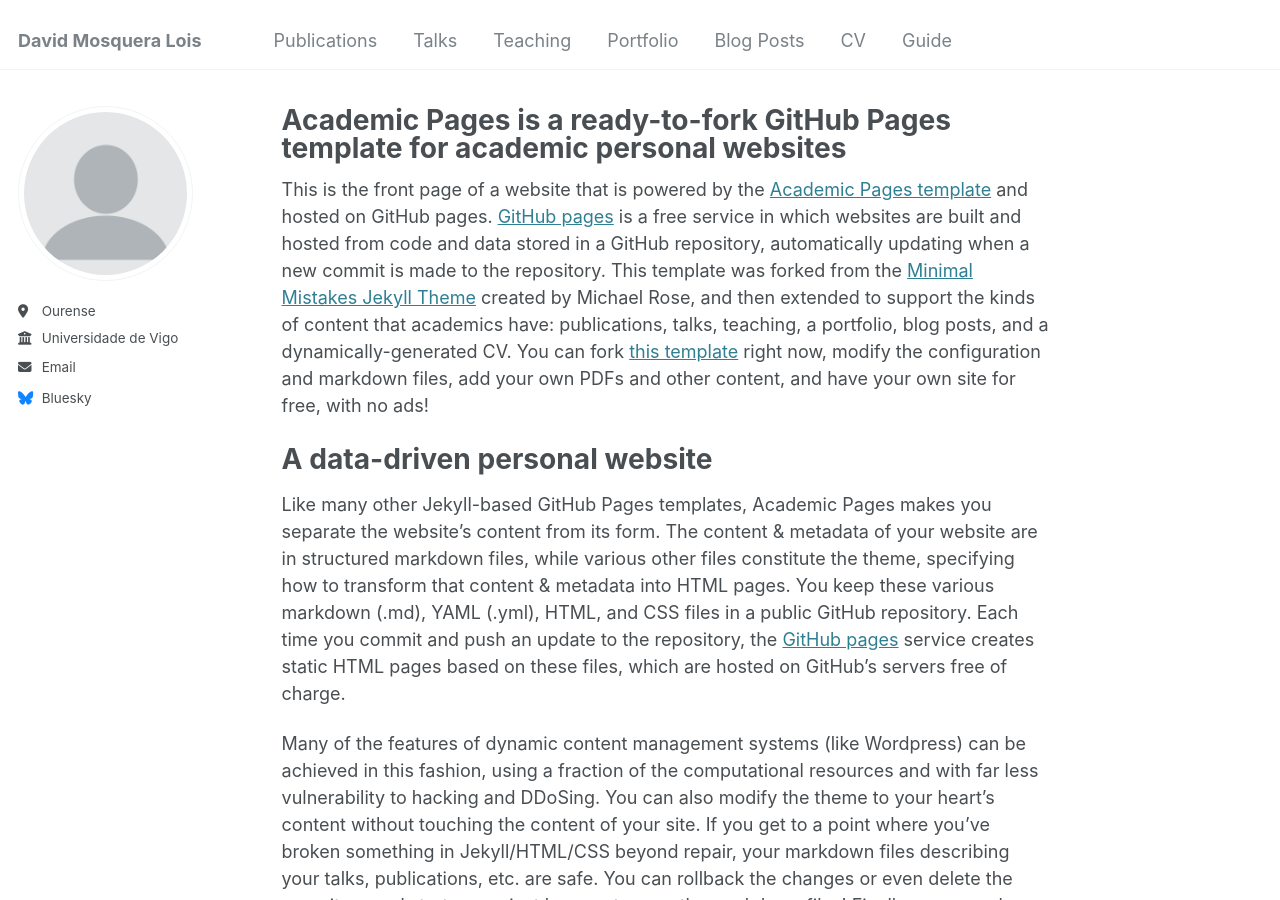
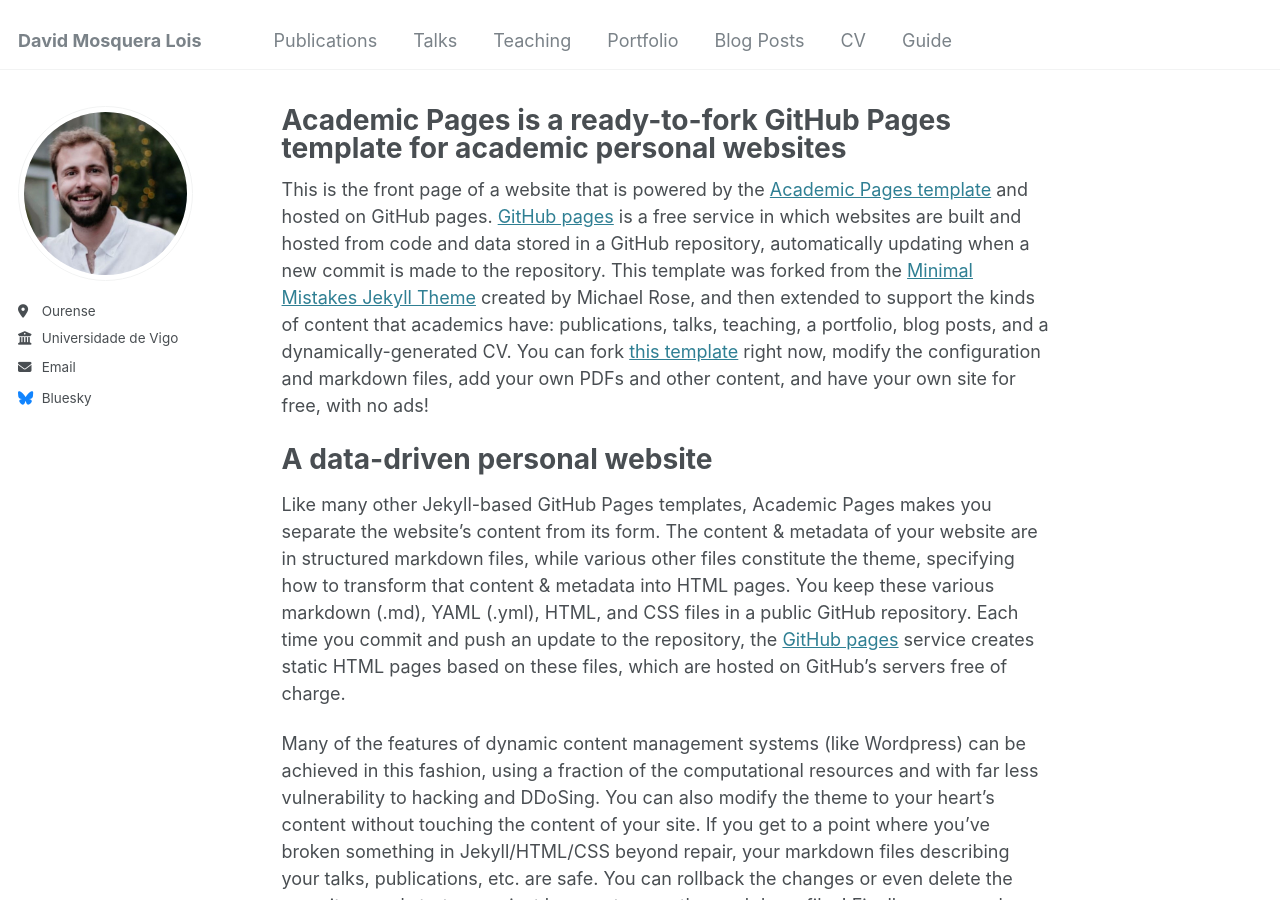
Before and after one commit to dmosqueralois/dmosqueralois.github.io, a Jekyll site: the page built from _pages/about.md, in a window 1280 px wide and 900 px high. Built offline with Jekyll 4.4.1, drawn with Linux system fonts in a browser that asks for light colours.

Commit message:
Update _config.yml

```diff
--- a/_config.yml
+++ b/_config.yml
@@ -21,7 +21,7 @@
 #               Additional customization can be done by editing /_includes/author-profile.html
 author:
   # Biographic information
-  avatar           : "profile.png"
+  avatar           : "perfil.png"
   name             : # "David Mosquera Lois"
   pronouns         : # example: "she/her"
   bio              :  ""
```
